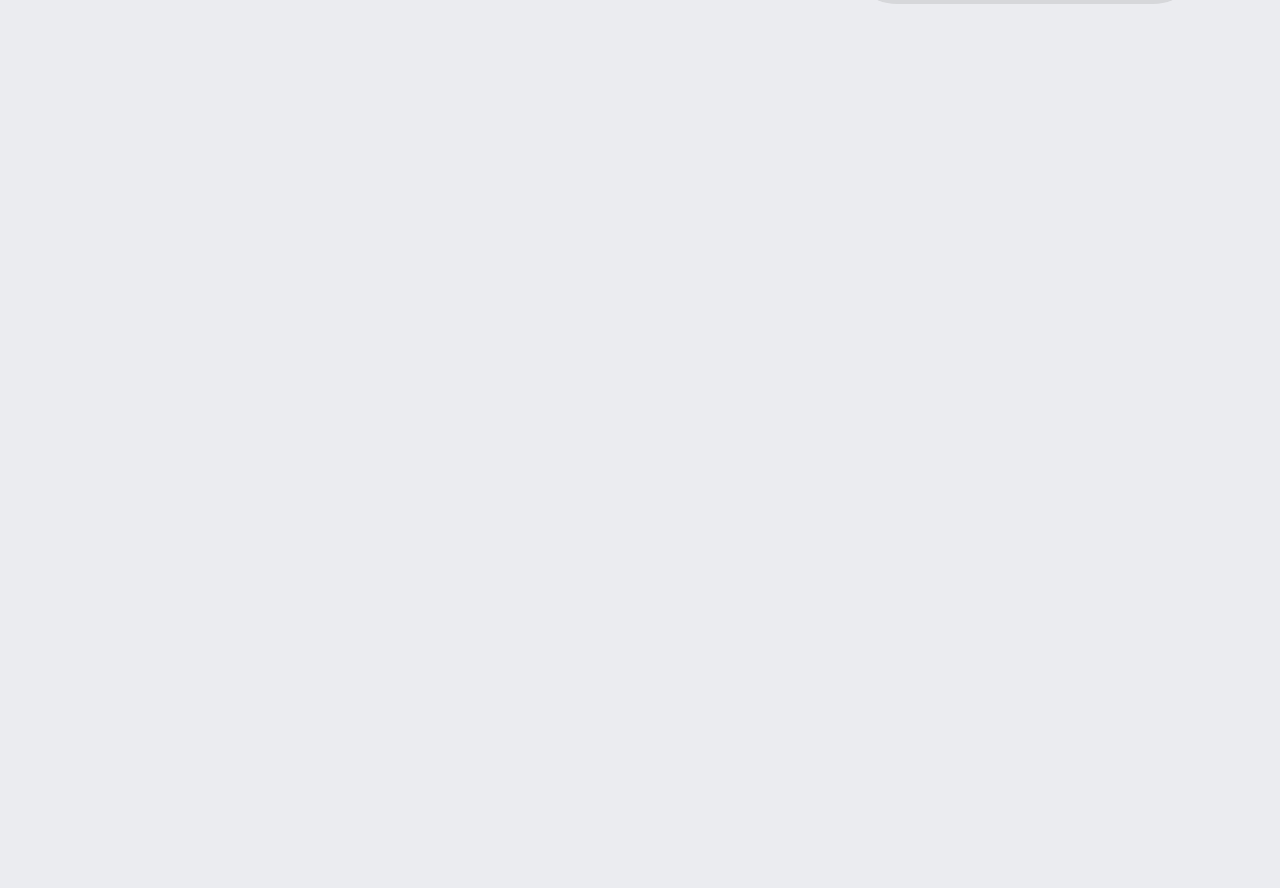
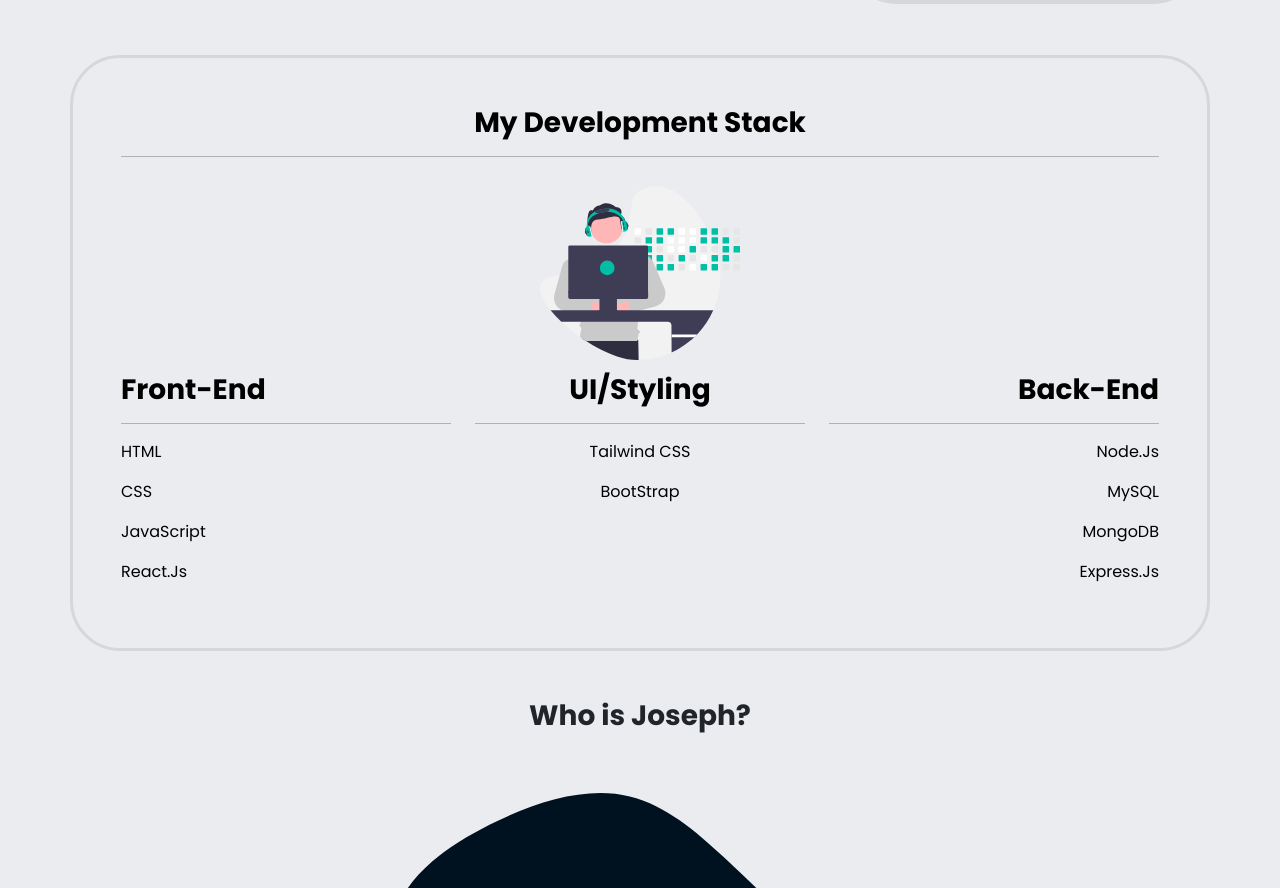
Before and after one commit to josephsamimmanuel/My-Portfolio, a React (Create React App) app: page / in a window 1280 px wide. Shown: the part 2701-3589 px from the top of the page. Before the commit the page ends 2708 px from the top, so only its background shows below. Built offline with nearby package versions, Linux system fonts and the light colour scheme.

Commit message:
Updated8

```diff
--- a/src/pages/Home.jsx
+++ b/src/pages/Home.jsx
@@ -53,6 +53,70 @@ function Home() {
             </div>
           </div>
         </div>
+
+        <div className="devstack container mt-5 py-5 px-5">
+          <div className='text-center'>
+          <h3 className='font-bold text-center'>My Development Stack</h3>
+          <hr />
+          <img src="./developer.svg" height='200' width='200' alt="" />
+          </div>
+          <div className="row">
+
+          <div className="col-md-4">
+            <div className=' text-left'>
+              <h3 className='font-bold'>Front-End</h3>
+              <hr />
+              <p>HTML</p>
+              <p>CSS</p>
+              <p>JavaScript</p>
+              <p>React.Js</p>
+            </div>
+          </div>
+
+          <div className="col-md-4">
+            <div className=' text-center'>
+              <h3 className='font-bold '>UI/Styling</h3>
+              <hr />
+              <p>Tailwind CSS</p>
+              <p>BootStrap</p>
+
+            </div>
+          </div>
+
+          <div className="col-md-4">
+            <div className=' text-end'>
+              <h3 className='font-bold'>Back-End</h3>
+              <hr />
+              <p>Node.Js</p>
+              <p>MySQL</p>
+              <p>MongoDB</p>
+              <p>Express.Js</p>
+            </div>
+          </div>
+        </div>
+
+        </div>
+
+
+        <div className='py-5'>
+          <h3 className='font-bold text-center'>Who is Joseph?</h3>
+        <div className="who-am-i flex-with-center" style={{backgroundImage:`url('who_am_i.svg')`}}>
+
+        <div>
+          <h1>Hi, Hello</h1>
+          <hr />
+          <p><pre>{JSON.stringify({
+            name:"S.Joseph Sam Immanuel",
+            from:"India",
+            age:"31",
+            gender:"Male",
+          }, null, 2)}</pre></p>
+        </div>
+
+        </div>
+        </div>
+
+
     </div>
   )
 }
--- a/src/stylesheets/home.css
+++ b/src/stylesheets/home.css
@@ -50,6 +50,34 @@
     display: flex;
     justify-content: center;
 }
+.devstack{
+    color: black;
+    background-color: #EBECF0;
+   border: #D6D7DA 3px solid;
+   border-radius: 50px;
+   transition: all 0.5s;
+
+}
+.devstack:hover{
+    color: #52D857;
+   background-color: #001220;
+    border-radius: 50px;
+    transform: scale(1.05);
+}
+.who-am-i{
+    height: 75vh;
+    background-size: 100% 100%;
+    color: #52D857;
+    transition: all 0.5s;
+}
+.who-am-i:hover{
+    transform: scale(1.05);
+    overflow: hidden !important;
+}
+pre{
+    font-size: 15px;
+    font-family: "Poppins", sans-serif !important;
+}
 
 
 @media (max-width: 760px) {
@@ -82,6 +110,15 @@
         font-size: medium;
 
     }
-
+    .who-am-i{
+        height: 100vh;
+        background-size: 180% 100%;
+        color: #52D857;
+        background-position: center;
+    }
+    pre{
+        font-size: 16px;
+        font-family: "Poppins", sans-serif;
+    }
 
 }
```
Also changed, not shown: public/Who_am_i.svg (added).
